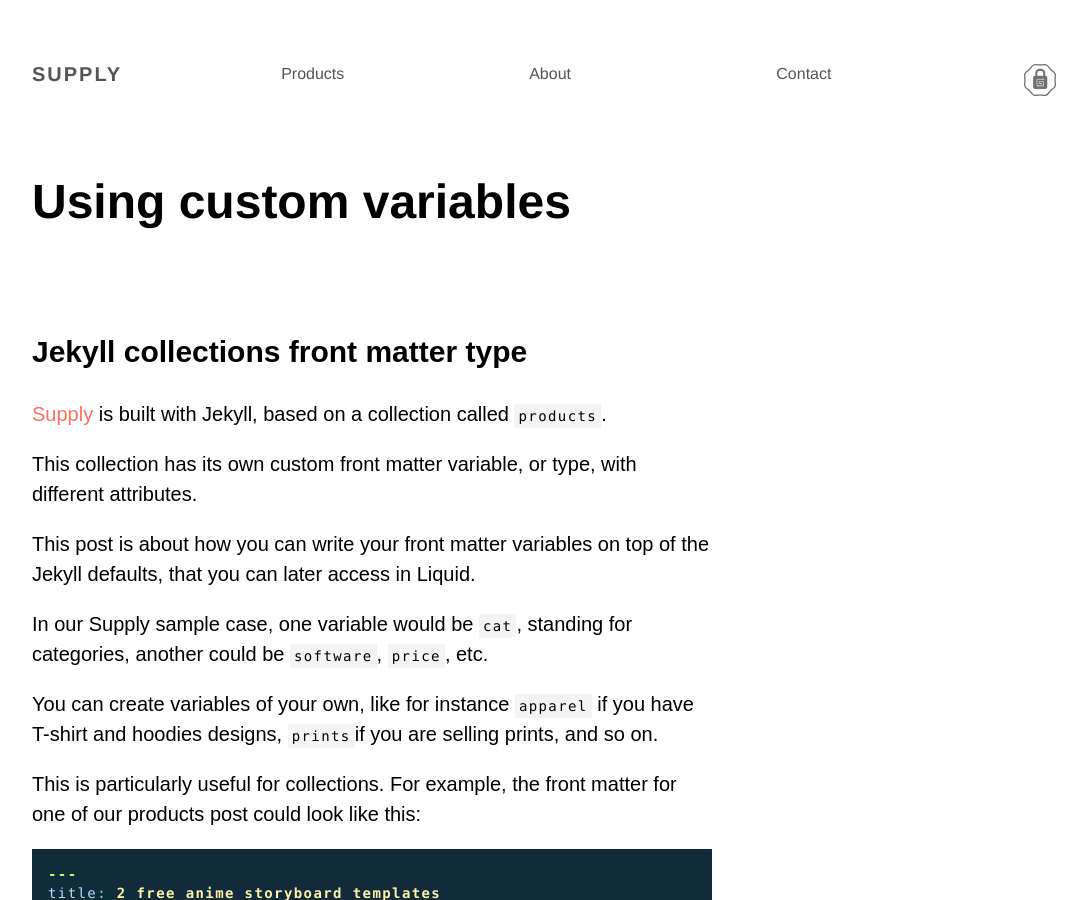
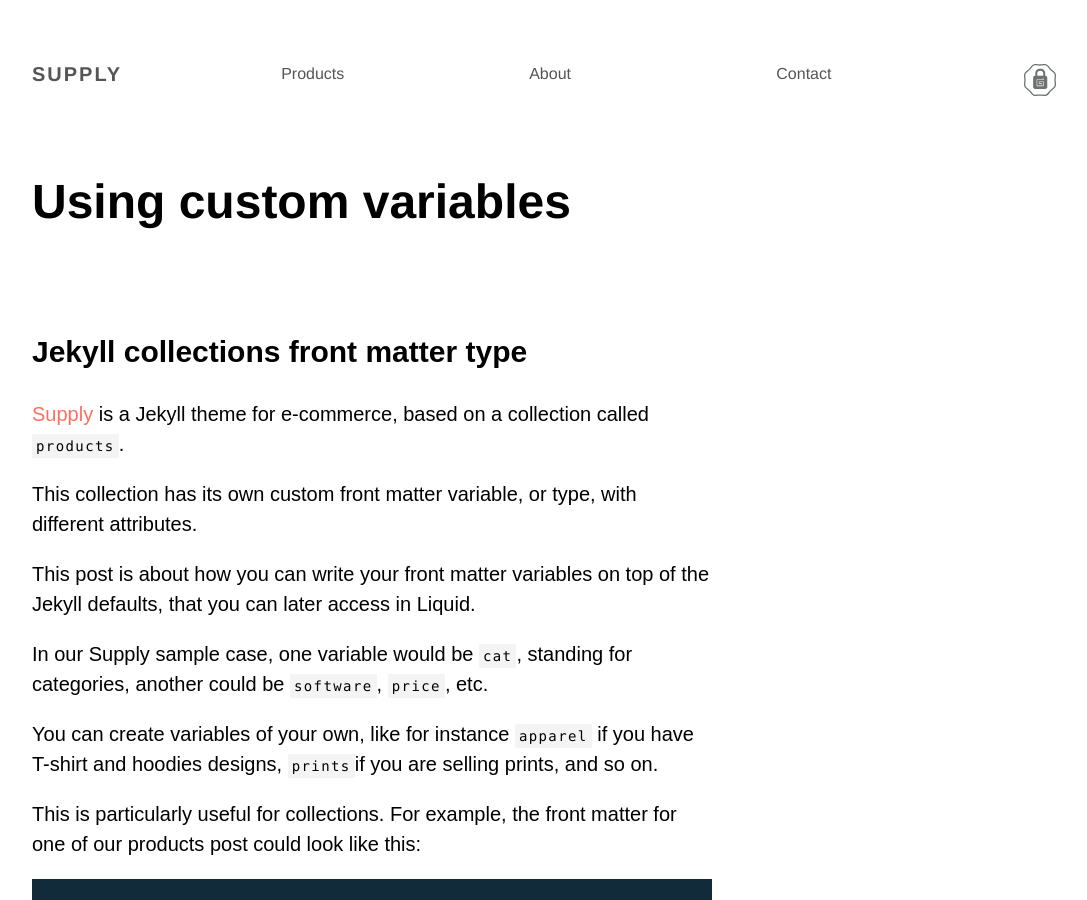
Before and after one commit to YJPL/Supply, a Jekyll site: the page built from _posts/2020-04-15-custom-variables.md, in a window 1280 px wide and 900 px high. Shown: the whole window, without its empty margins (96-1183 px from the left). Built offline with Jekyll 4.4.1, drawn with Linux system fonts in a browser that asks for light colours.

Commit message:
Update 2020-04-15-custom-variables.md

````diff
--- a/_posts/2020-04-15-custom-variables.md
+++ b/_posts/2020-04-15-custom-variables.md
@@ -10,7 +10,7 @@ tags: [front matter, variable, customization]
 
 ## Jekyll collections front matter type
 
-[Supply]() is built with Jekyll, based on a collection called ```products```.
+[Supply](/) is a Jekyll theme for e-commerce, based on a collection called ```products```.
 
 This collection has its own custom front matter variable, or type, with different attributes.
 
````
